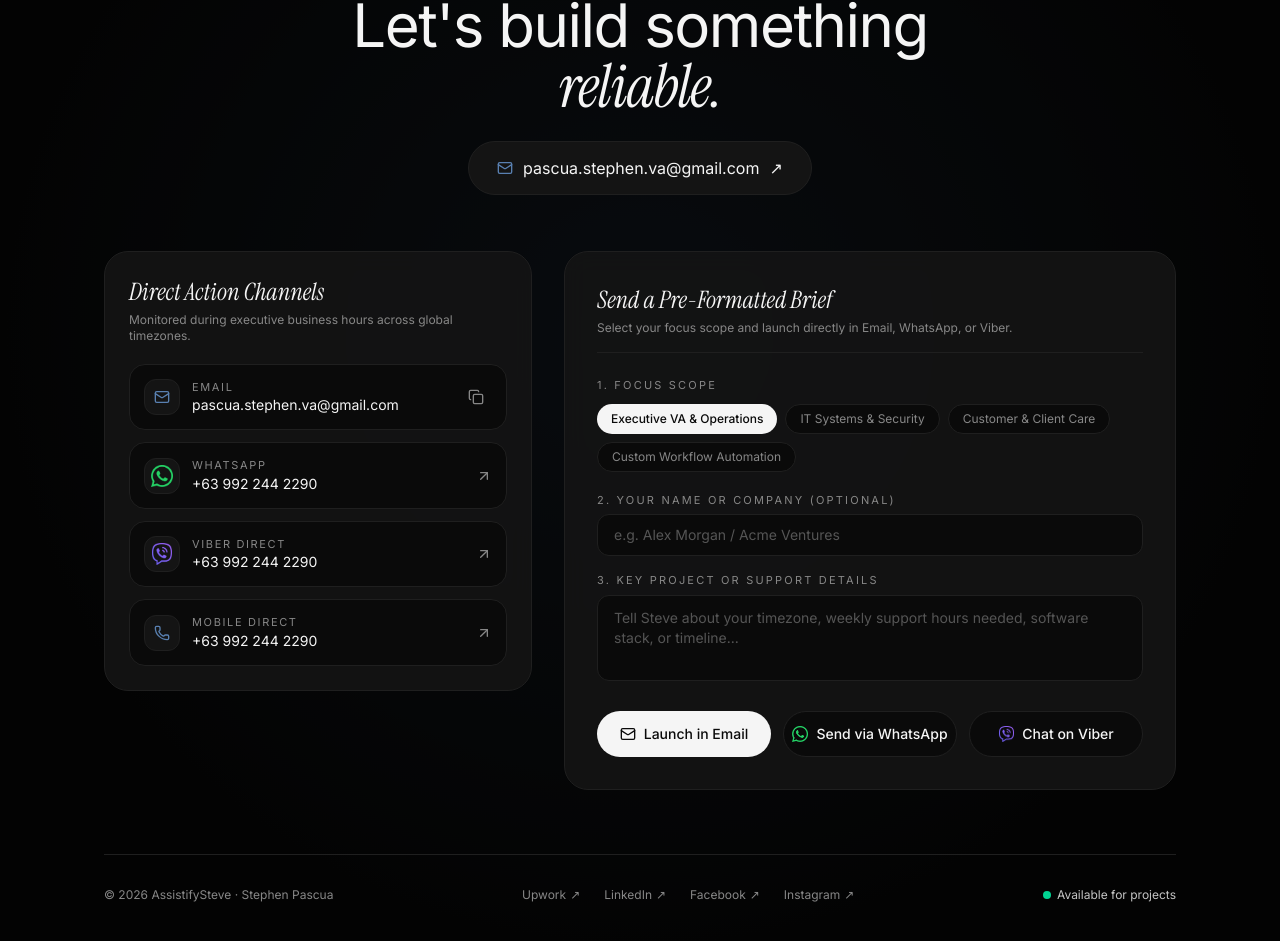
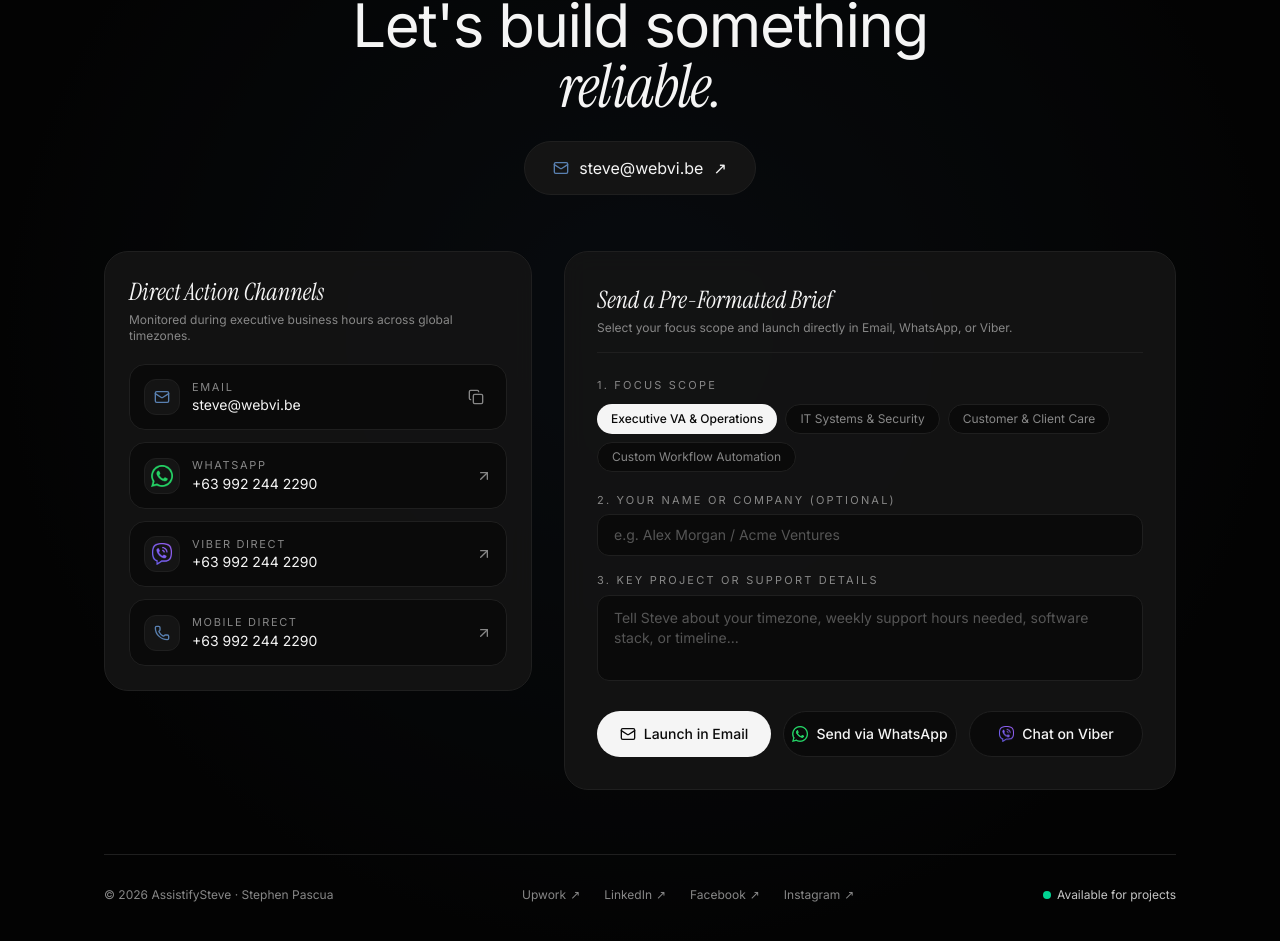
Before and after one commit to pascua-stephen-va/AssistifySteve, a React (Vite) app: page / in a window 1280 px wide. Shown: the part 9555-10496 px from the top of the page. Built offline with nearby package versions, Linux system fonts and the light colour scheme.

Commit message:
chore: update contact email address
Replace the Gmail address with the professional custom domain email across index.html and portfolio data.

```diff
--- a/index.html
+++ b/index.html
@@ -34,7 +34,7 @@
             "alternateName": "AssistifySteve",
             "jobTitle": "IT & Administrative Virtual Assistant",
             "description": "10+ years of experience bridging IT Systems & Technical Support, Executive Administrative Operations, Workflow Automation, and Virtual Assistant Coaching.",
-            "email": "mailto:pascua.stephen.va@gmail.com",
+            "email": "mailto:steve@webvi.be",
             "telephone": "+63-992-244-2290",
             "image": "./assets/aistudio/Gemini_Generated_Image_rsaybqrsaybqrsay_-_Copy_69138b59.jpg",
             "hasCredential": {
@@ -70,7 +70,7 @@
             "founder": {
               "@id": "#stephen-pascua"
             },
-            "email": "mailto:pascua.stephen.va@gmail.com",
+            "email": "mailto:steve@webvi.be",
             "telephone": "+63-992-244-2290",
             "areaServed": "Worldwide",
             "sameAs": [
--- a/src/data/portfolioData.ts
+++ b/src/data/portfolioData.ts
@@ -8,7 +8,7 @@ export const BRAND_DATA = {
   yearsExperience: '10+',
   valueProposition:
     '10+ years of hands-on experience bridging IT Systems & Technical Support, Business Operations, Executive Administrative Assistance, and VA Coaching.',
-  email: 'pascua.stephen.va@gmail.com',
+  email: 'steve@webvi.be',
   whatsapp: 'https://wa.me/639922442290',
   viber: 'viber://chat?number=%2B639922442290',
   phone: 'tel:+639922442290',
```
